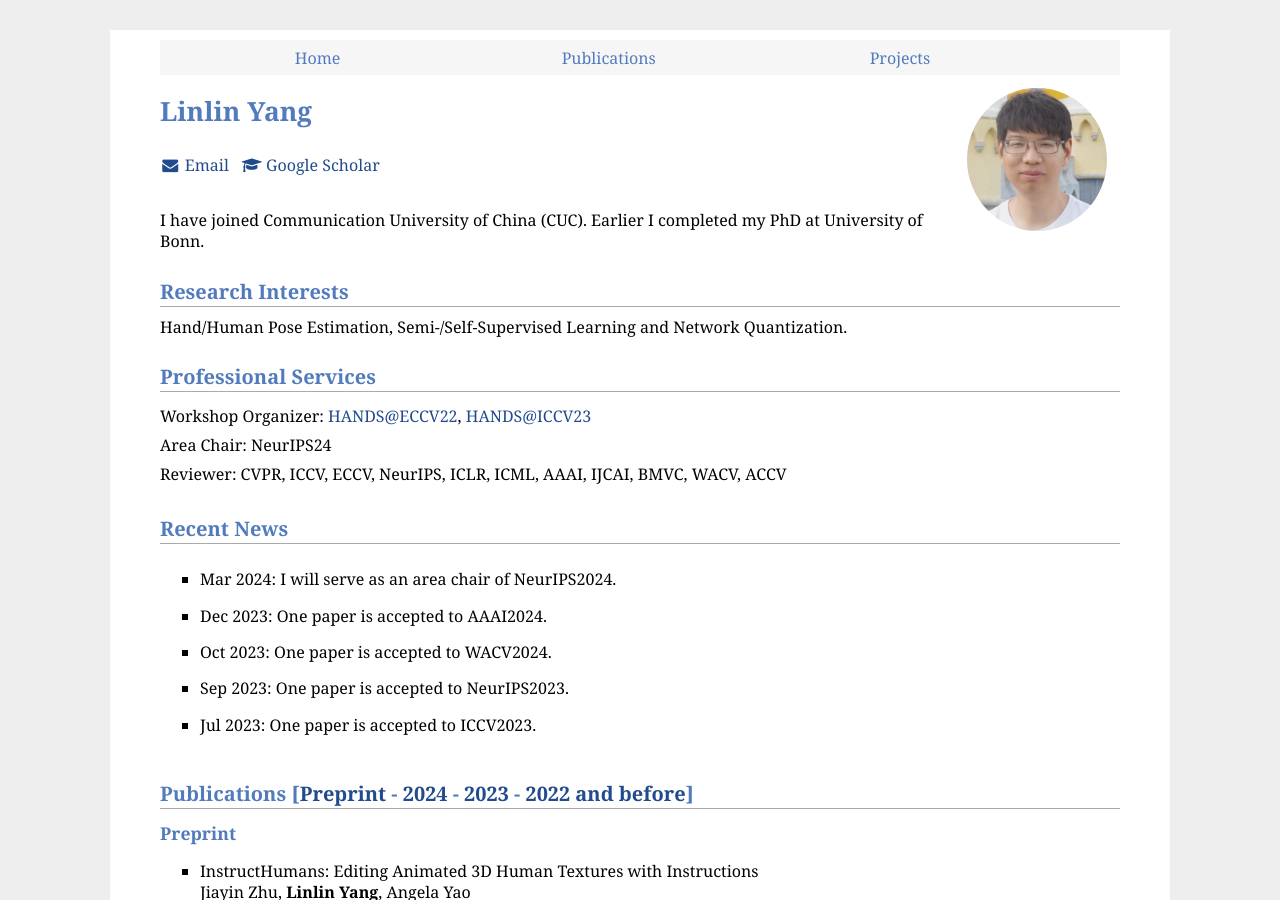
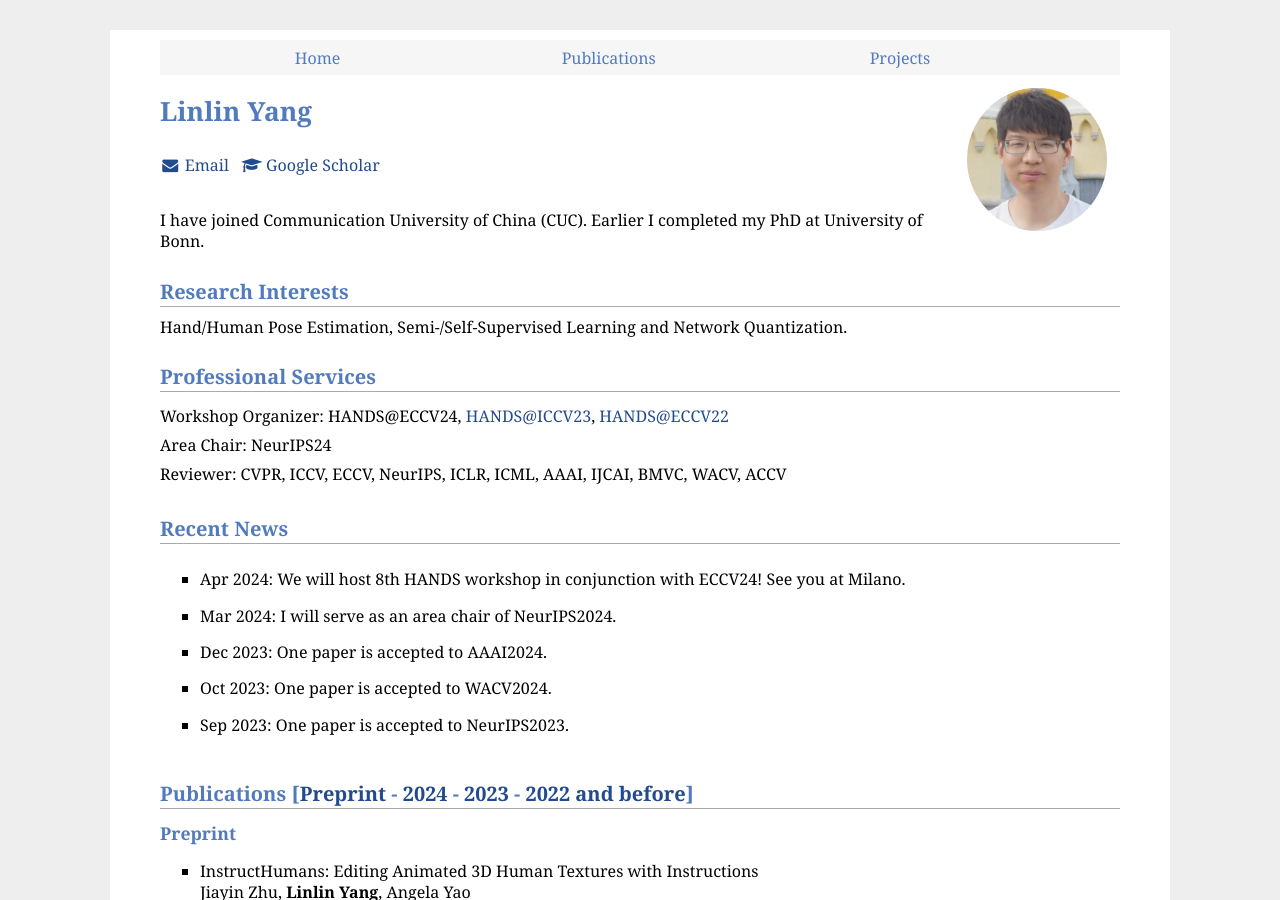
Before and after one commit to bestonebyone/mu4yang, a Jekyll site: the page built from index.md, in a window 1280 px wide and 900 px high. Built offline with Jekyll 4.4.1, drawn with Linux system fonts in a browser that asks for light colours; comment, search, counter and statistics services are not loaded.

Commit message:
Update index.md

```diff
--- a/index.md
+++ b/index.md
@@ -38,7 +38,7 @@ Hand/Human Pose Estimation, Semi-/Self-Supervised Learning and Network Quantizat
 ## Professional Services
 
 <div style="line-height: 1.8;">
-Workshop Organizer: <a href="https://sites.google.com/view/hands2022/home">HANDS@ECCV22</a>, <a href="https://sites.google.com/view/hands2023/">HANDS@ICCV23</a><br>
+Workshop Organizer: HANDS@ECCV24, <a href="https://sites.google.com/view/hands2023/">HANDS@ICCV23</a>, <a href="https://sites.google.com/view/hands2022/home">HANDS@ECCV22</a><br>
 Area Chair: NeurIPS24<br>
 Reviewer: CVPR, ICCV, ECCV, NeurIPS, ICLR, ICML, AAAI, IJCAI, BMVC, WACV, ACCV<br>
 </div>
@@ -48,6 +48,7 @@ Reviewer: CVPR, ICCV, ECCV, NeurIPS, ICLR, ICML, AAAI, IJCAI, BMVC, WACV, ACCV<b
 
 <div style="height: 200px; overflow: auto;">
 <ul>
+<li> Apr 2024: We will host 8th HANDS workshop in conjunction with ECCV24! See you at Milano.</li>
 <li> Mar 2024: I will serve as an area chair of NeurIPS2024. </li>
 <li> Dec 2023: One paper is accepted to AAAI2024. </li>
 <li> Oct 2023: One paper is accepted to WACV2024. </li>
```
